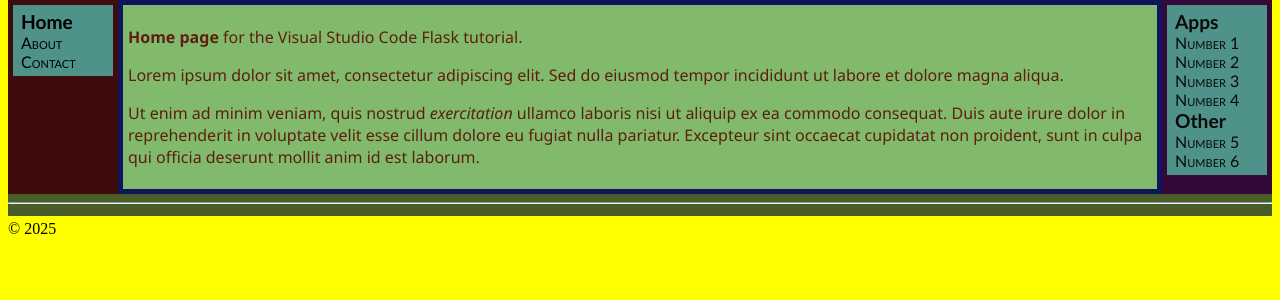
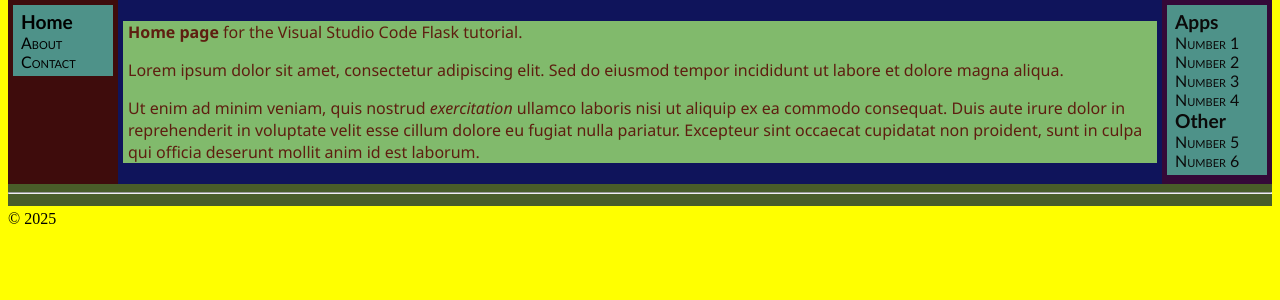
Before and after one commit to PGilm/Shorty, a Flask app: page / in a window 1280 px wide. Shown: the part 38-338 px from the top of the page. Run offline with Flask 3, Linux system fonts and the light colour scheme.

```diff
--- a/App/static/site.css
+++ b/App/static/site.css
@@ -52,11 +52,14 @@
 }
 
 .main {
-	padding: 5px 5px 5px 5px;
-	/* margin: 0px 0px 0px 0px; */
-    font-family:'Segoe UI', Tahoma, Geneva, Verdana, sans-serif;
-	background-color: rgb(129, 186, 108);
+    padding: 0px 5px 0px 5px;
+    /* margin: 0px 0px 0px 0px; */
+    font-family: 'Segoe UI', Tahoma, Geneva, Verdana, sans-serif;
+    background-color: rgb(129, 186, 108);
     /* clear: both; */
+    /* display: flex;
+    flex-direction: column;
+    justify-content: flex-start; */
 }
 
 .main p {
```
